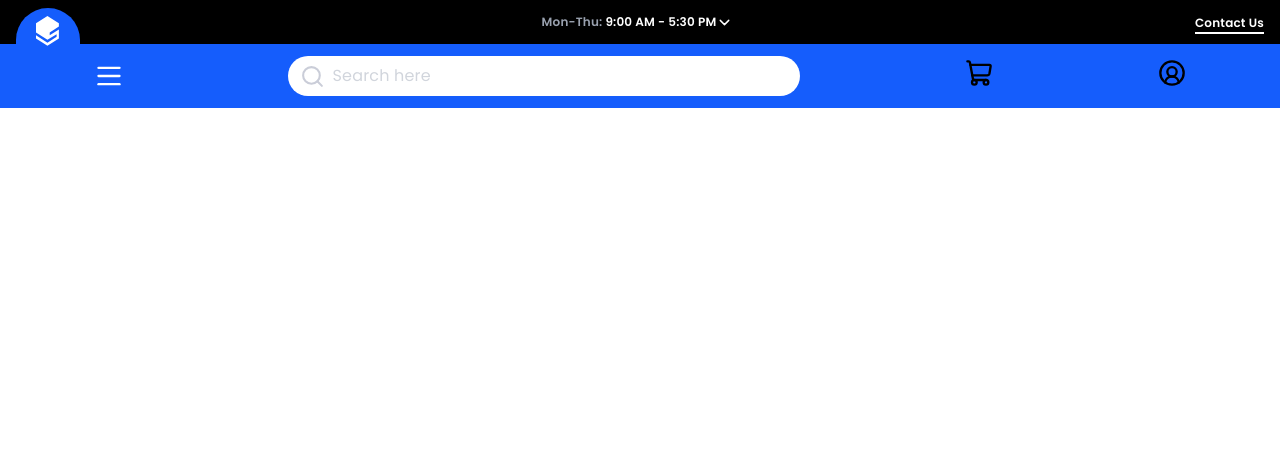
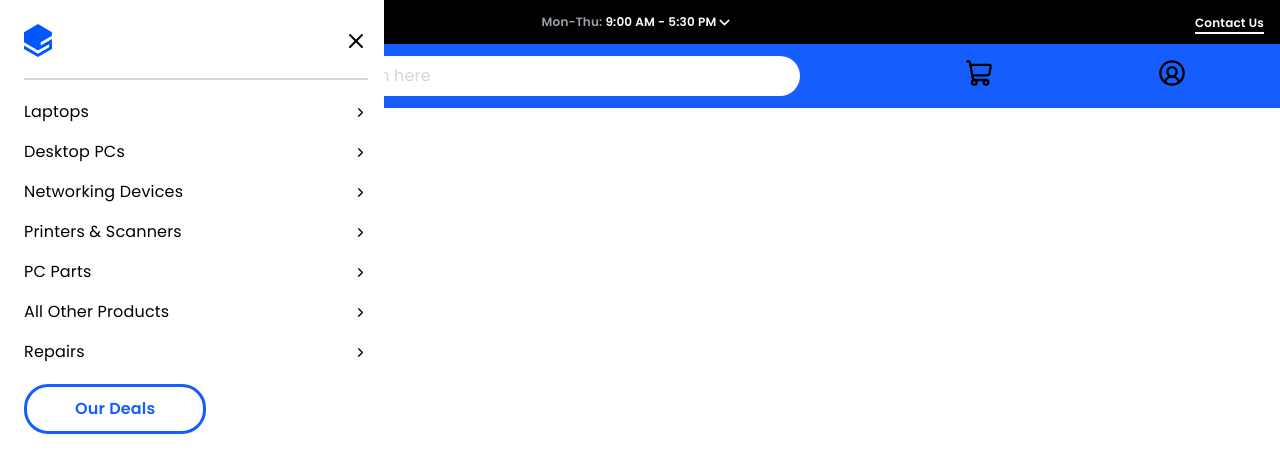
Before and after one commit to K1RSHh/tech-shop, a React (Vite) app: page / in a window 1280 px wide. Both pictures are taken after a click on the button 108 px from the left and 76 px from the top of the page. Shown: the top 472 px of the page. Built offline with nearby package versions, Linux system fonts and the light colour scheme.

Commit message:
close on click fix

```diff
--- a/src/App.tsx
+++ b/src/App.tsx
@@ -10,7 +10,7 @@ function App() {
         <Header />
       </div>
       <Routes>
-        <Route path="/home" element={<Home />} />
+        <Route path="/" element={<Home />} />
       </Routes>
     </div>
   );
--- a/src/components/Header/Header.tsx
+++ b/src/components/Header/Header.tsx
@@ -1,5 +1,5 @@
 import { Link } from "react-router-dom";
-import { useState } from "react";
+import { useState, useRef } from "react";
 import {
   ChevronDown,
   TextAlignJustify,
@@ -8,22 +8,36 @@ import {
   CircleUserRound,
   Clock,
   MapPin,
+  X,
+  ChevronRight,
 } from "lucide-react";
+import { motion, AnimatePresence } from "motion/react";
+import { useOnClickOutside } from "../../hooks/useOnClickOutside";
 
 function Header() {
   const [shopInfoOpen, setShopInfoOpen] = useState(false);
+  const [accountOpen, SetAccountOpen] = useState(false);
+  const [sideBarsOpen, setSideBarsOpen] = useState(false);
+
+  const shopInfoRef = useRef<HTMLDivElement>(null);
+  const accountRef = useRef<HTMLDivElement>(null);
+  const sideBarRef = useRef<HTMLDivElement>(null);
+
+  useOnClickOutside(shopInfoRef, () => setShopInfoOpen(false));
+  useOnClickOutside(accountRef, () => SetAccountOpen(false));
+  useOnClickOutside(sideBarRef, () => setSideBarsOpen(false));
 
   return (
     <div>
       <div className="relative w-full flex justify-between bg-black h-11 px-4">
         <div>
           <div className="w-16 h-12 mt-2 bg-blue-600 rounded-tl-full rounded-tr-full">
-            <Link to="/home" className="flex justify-center pt-2">
-              <img src="/public/Header/Icon.svg" alt="Logo" className="w-6" />
+            <Link to="/" className="flex justify-center pt-2">
+              <img src="/Header/Icon.svg" alt="Logo" className="w-6" />
             </Link>
           </div>
         </div>
-        <div className="m-auto relative">
+        <div ref={shopInfoRef} className="m-auto relative">
           <button
             onClick={() => setShopInfoOpen(!shopInfoOpen)}
             className="flex"
@@ -32,22 +46,32 @@ function Header() {
               <span className="text-gray-400">Mon-Thu:</span>{" "}
               <span className="text-white ">9:00 AM - 5:30 PM</span>
             </p>
-            <ChevronDown color="#fff" size={17} />
+            <ChevronDown
+              color="#fff"
+              size={17}
+              className={`${shopInfoOpen ? "rotate-180" : ""}`}
+            />
           </button>
+          <AnimatePresence>
             {shopInfoOpen ? (
-            <div className="fixed left-1/2 top-9 z-50 w-full max-w-80 -translate-x-1/2 bg-white shadow-xl">
+              <motion.div
+                initial={{ opacity: 0 }}
+                animate={{ opacity: 1 }}
+                exit={{ opacity: 0 }}
+                className="fixed left-1/2 top-9 z-50 w-full max-w-80 -translate-x-1/2 bg-white shadow-xl"
+              >
                 <div className="flex flex-col">
                   <div className="flex gap-3 font-semibold px-8 py-3">
                     <Clock color="#000" />
                     <div className="flex flex-col gap-2">
                       <p className="text-xs">We are open:</p>
                       <p className="text-sm">
-                      <span className="text-gray-400">Mon-Thu:</span> 9:00 AM -
-                      5:30 PM
+                        <span className="text-gray-400">Mon-Thu:</span> 9:00 AM
+                        - 5:30 PM
                       </p>
                       <p>
-                      <span className="text-gray-400">Fr:</span> 9:00 AM - 6:00
-                      PM
+                        <span className="text-gray-400">Fr:</span> 9:00 AM -
+                        6:00 PM
                       </p>
                       <p>
                         <span className="text-gray-400">Sat:</span> 11:00 AM -
@@ -74,10 +98,11 @@ function Header() {
                     </p>
                   </div>
                 </div>
-            </div>
+              </motion.div>
             ) : (
               ""
             )}
+          </AnimatePresence>
         </div>
         <div className="h-full flex items-center">
           <div className="max-w-20 h-6 border-b-2 border-white text-center items-center justify-center">
@@ -90,7 +115,7 @@ function Header() {
       {/*header bottom*/}
       <div className="flex justify-around items-center bg-blue-600 w-full px-3 h-16">
         <div className=" flex items-center">
-          <button>
+          <button onClick={() => setSideBarsOpen(!sideBarsOpen)}>
             <TextAlignJustify size={28} color="#fff" />
           </button>
         </div>
@@ -107,12 +132,92 @@ function Header() {
             <ShoppingCart size={28} />
           </button>
         </div>
-        <div>
-          <button>
+        <div className="relative" ref={accountRef}>
+          <button onClick={() => SetAccountOpen(!accountOpen)}>
             <CircleUserRound size={28} />
           </button>
+          <AnimatePresence>
+            {accountOpen ? (
+              <motion.div
+                initial={{ opacity: 0 }}
+                animate={{ opacity: 1 }}
+                exit={{ opacity: 0 }}
+                className="bg-white right-2  fixed w-full max-w-45 shadow-xl"
+              >
+                <div className="flex flex-col gap-2 text-sm font-medium p-4">
+                  <p className="w-40">My Account</p>
+                  <p className="w-40">My Wish List (0)</p>
+                  <p className="w-40">Compare (0)</p>
+                  <p className="w-40">Create an Account</p>
+                  <p className="w-40">Sign In</p>
+                </div>
+              </motion.div>
+            ) : (
+              ""
+            )}
+          </AnimatePresence>
         </div>
       </div>
+      <AnimatePresence>
+        {sideBarsOpen ? (
+          <motion.div
+            ref={sideBarRef}
+            initial={{ opacity: 0, x: "-100%" }}
+            animate={{ opacity: 1, x: 0 }}
+            exit={{ opacity: 0, x: "-100%" }}
+            transition={{ type: "spring", damping: 25, stiffness: 200 }}
+            className="absolute w-full max-w-2xs md:max-w-96 py-6 pl-6 pr-4 bg-white top-0 z-50"
+          >
+            <div className="flex justify-between items-center">
+              <img src="/public/Header/IconSideBar.svg" alt="IconSideBar" />
+              <button onClick={() => setSideBarsOpen(!sideBarsOpen)}>
+                <X color="#000" />
+              </button>
+            </div>
+            <span className="flex h-0.5 w-full bg-gray-300 my-5"></span>
+            <div className="flex flex-col gap-4">
+              <Link to="/" className="flex justify-between items-center">
+                <p>Laptops</p>
+                <ChevronRight color="#000" size={15} />
+              </Link>
+              <Link to="/" className="flex justify-between items-center">
+                <p>Desktop PCs</p>
+                <ChevronRight color="#000" size={15} />
+              </Link>
+              <Link to="/" className="flex justify-between items-center">
+                <p>Networking Devices</p>
+                <ChevronRight color="#000" size={15} />
+              </Link>
+              <Link to="/" className="flex justify-between items-center">
+                <p>Printers & Scanners</p>
+                <ChevronRight color="#000" size={15} />
+              </Link>
+              <Link to="/" className="flex justify-between items-center">
+                <p>PC Parts</p>
+                <ChevronRight color="#000" size={15} />
+              </Link>
+              <Link to="/" className="flex justify-between items-center">
+                <p>All Other Products</p>
+                <ChevronRight color="#000" size={15} />
+              </Link>
+              <Link to="/" className="flex justify-between items-center">
+                <p>Repairs</p>
+                <ChevronRight color="#000" size={15} />
+              </Link>
+            </div>
+            <motion.button whileTap={{ scale: 0.9 }}>
+              <Link
+                to="/"
+                className="inline-block font-semibold text-blue-600 mt-5 border-3 border-blue-600 px-12 py-2.5 rounded-3xl"
+              >
+                Our Deals
+              </Link>
+            </motion.button>
+          </motion.div>
+        ) : (
+          ""
+        )}
+      </AnimatePresence>
     </div>
   );
 }
--- /dev/null
+++ b/src/hooks/useOnClickOutside.ts
@@ -0,0 +1,25 @@
+import { useEffect } from "react";
+import type { RefObject } from "react";
+
+export const useOnClickOutside = <T extends HTMLElement>(
+  ref: RefObject<T | null>,
+  handler: () => void,
+) => {
+  useEffect(() => {
+    const listener = (event: MouseEvent | TouchEvent) => {
+      if (!ref.current || ref.current.contains(event.target as Node)) {
+        return;
+      }
+
+      handler();
+    };
+
+    document.addEventListener("mousedown", listener);
+    document.addEventListener("touchstart", listener);
+
+    return () => {
+      document.removeEventListener("mousedown", listener);
+      document.removeEventListener("touchstart", listener);
+    };
+  }, [ref, handler]);
+};
```
Also changed, not shown: public/Header/IconSideBar.svg (added). Lines whose indentation alone changed are shown as unchanged.
